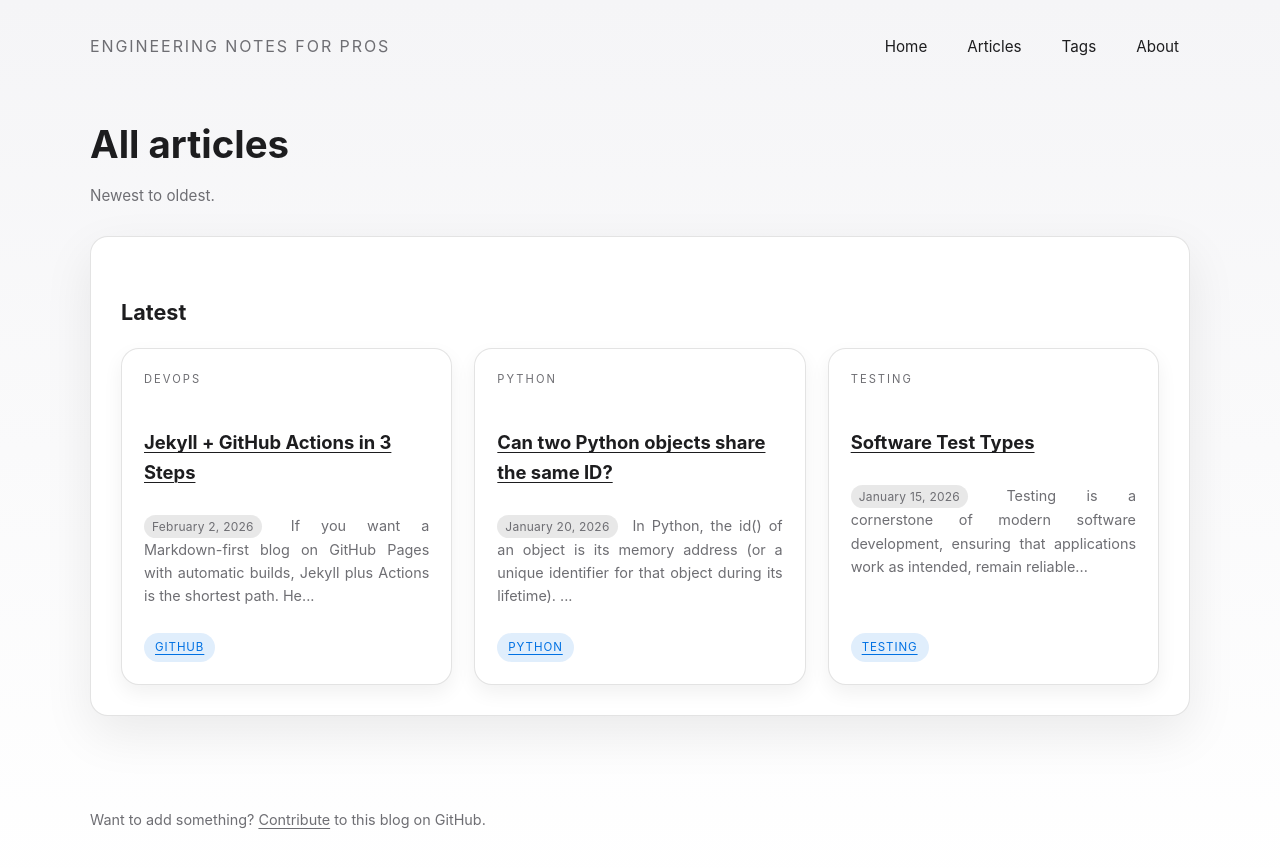
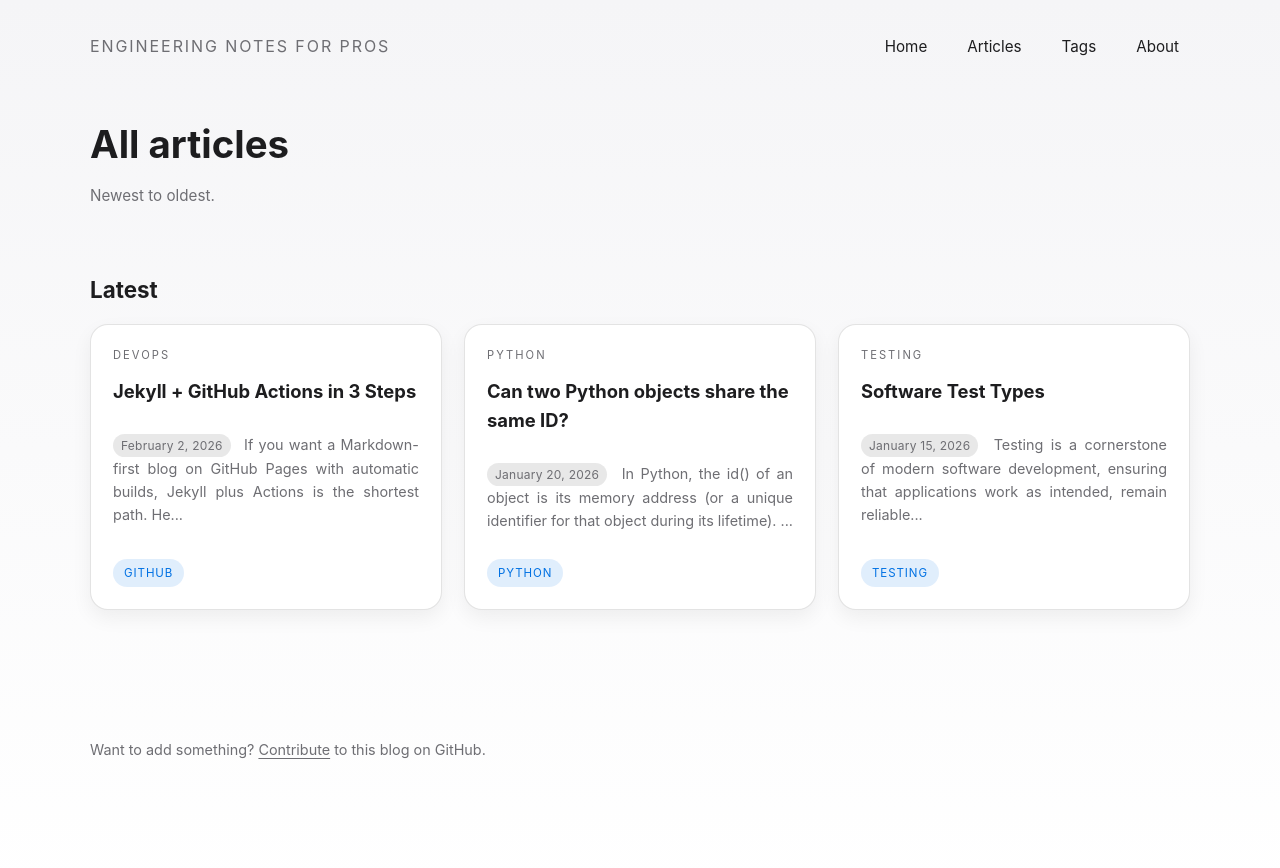
Before and after one commit to 1st/1st.github.io, a Jekyll site: the page built from articles.md, in a window 1280 px wide. Shown: the top 868 px of the page. Built offline with Jekyll 4.4.1, drawn with Linux system fonts in a browser that asks for light colours; some web fonts are replaced.

Commit message:
Moved the “Latest” grid out of the white content panel so it matches the homepage styling

```diff
--- a/articles.md
+++ b/articles.md
@@ -9,8 +9,8 @@
     <div class="article-meta">Newest to oldest.</div>
   </header>
 
-  <article class="content">
-    <h2>Latest</h2>
+  <section class="section">
+    <h2 class="section-title">Latest</h2>
     <div class="post-grid">
       {% for post in site.posts limit:12 %}
       <article class="card">
@@ -32,20 +32,22 @@
       </article>
       {% endfor %}
     </div>
+  </section>
 
-    {% if site.posts.size > 12 %}
-      <h2 style="margin-top: 28px;">More articles</h2>
-      <ul>
-        {% for post in site.posts offset:12 %}
-          <li>
-            <a href="{{ post.url }}">{{ post.title }}</a>
-            <span class="meta"> · {{ post.date | date: "%B %-d, %Y" }}</span>
-            {% if post.category %}
-              <span class="meta"> · {{ post.category | capitalize }}</span>
-            {% endif %}
-          </li>
-        {% endfor %}
-      </ul>
-    {% endif %}
+  {% if site.posts.size > 12 %}
+  <article class="content" style="margin-top: 28px;">
+    <h2>More articles</h2>
+    <ul>
+      {% for post in site.posts offset:12 %}
+        <li>
+          <a href="{{ post.url }}">{{ post.title }}</a>
+          <span class="meta"> · {{ post.date | date: "%B %-d, %Y" }}</span>
+          {% if post.category %}
+            <span class="meta"> · {{ post.category | capitalize }}</span>
+          {% endif %}
+        </li>
+      {% endfor %}
+    </ul>
   </article>
+  {% endif %}
 </main>
```
